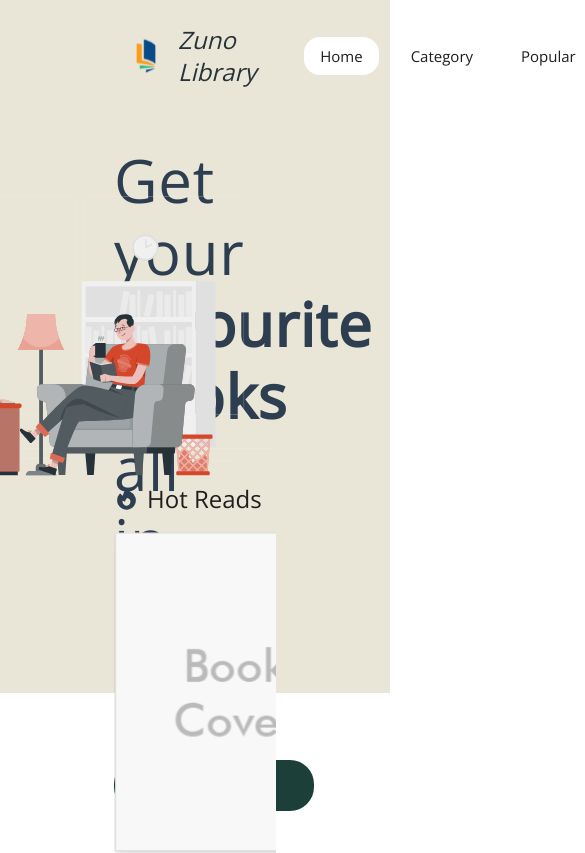
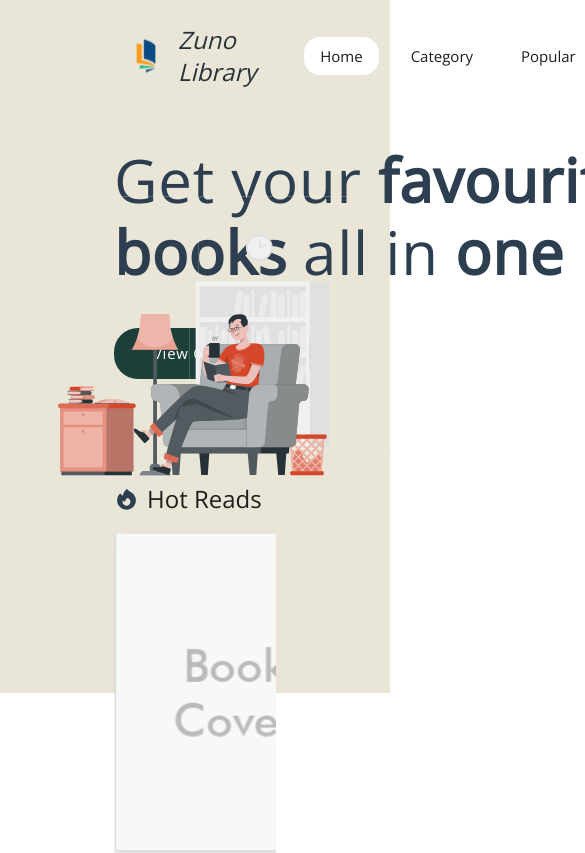
Before and after one commit to mecarito/Zuno-library, a Vue app: page / in a window 390 px wide. Shown: the top 853 px of the page, 585 px wide, since content can reach past the window. Built offline with nearby package versions, Linux system fonts and the light colour scheme.

Commit message:
added responsiveness for all desktop screens

```diff
--- a/src/App.vue
+++ b/src/App.vue
@@ -9,7 +9,7 @@ import FireIcon from '@/components/icons/IconFire.vue'
 <template>
   <header class="bg-bg-light h-headerBg relative">
     <HeaderComponent />
-    <div class="px-page-px mt-12 w-1/2 tracking-wider">
+    <div class="px-page-px mt-12 w-header-title-w  tracking-wider">
       <h1 class="text-6xl leading-12">
         Get your <span class="font-semibold">favourite books</span> all in
         <span class="font-semibold"> one place</span>
@@ -20,7 +20,7 @@ import FireIcon from '@/components/icons/IconFire.vue'
     <img
       alt="person reading a book"
       src="@/assets/bg-image.svg"
-      class="w-header-bg-w h-full absolute right-page-px top-0"
+      class="w-header-bg-w h-full absolute right-0 lgxxl:right-page-px top-0"
     />
     <div class="absolute -bottom-44 px-page-px w-full">
       <div class="flex flex-row space-x-2 items-center">
--- a/src/components/books/bookDetails.vue
+++ b/src/components/books/bookDetails.vue
@@ -5,9 +5,6 @@ import BookmarkIcon from '../icons/IconBookmark.vue'
 import type { Book } from '../../types'
 
 export default defineComponent({
-  data() {
-    return {}
-  },
   props: {
     book: {
       type: Object as PropType<Book>,
--- a/src/components/books/hotReads.vue
+++ b/src/components/books/hotReads.vue
@@ -3,9 +3,6 @@ import { defineComponent, type PropType } from 'vue'
 import type { Book } from '../../types'
 
 export default defineComponent({
-  data() {
-    return {}
-  },
   props: {
     book: {
       type: Object as PropType<Book>,
--- a/src/components/search/SearchComponent.vue
+++ b/src/components/search/SearchComponent.vue
@@ -26,11 +26,11 @@ export default defineComponent({
      border-gray-200 my-10 px-4 py-2 text-dark rounded-lg mr-40 space-x-4"
   >
     <div class=" flex flex-row items-center w-full">
-      <div class="flex flex-row items-center space-x-6 cursor-pointer w-56">
+      <div class="flex flex-row items-center space-x-6 cursor-pointer lg:w-72  lgxxl:w-56">
         <p class="text-xl">All Categories</p>
         <ChevronDownIcon />
       </div>
-      <div class="w-[3px] h-10 bg-dark opacity-20"></div>
+      <div class="w-[3px] h-10 bg-dark opacity-20 lgxxl:ml-2"></div>
       <input
         type="text"
         placeholder="Find the book you like..."
--- a/tailwind.config.js
+++ b/tailwind.config.js
@@ -23,10 +23,16 @@ module.exports = {
         'btn-h': '3.188rem',
         'header-bg-w': '44.813rem',
         'hot-reads-book-h': '22.125rem',
-        'hot-reads-book-w': '15.164rem'
+        'hot-reads-book-w': '15.164rem',
+        'header-title-w': '55rem'
       },
       lineHeight: {
         12: '4.5rem'
+      },
+      screens: {
+        lg: '1280px',
+        lgxl: '1366px',
+        lgxxl: '1920px'
       }
     }
   },
```
